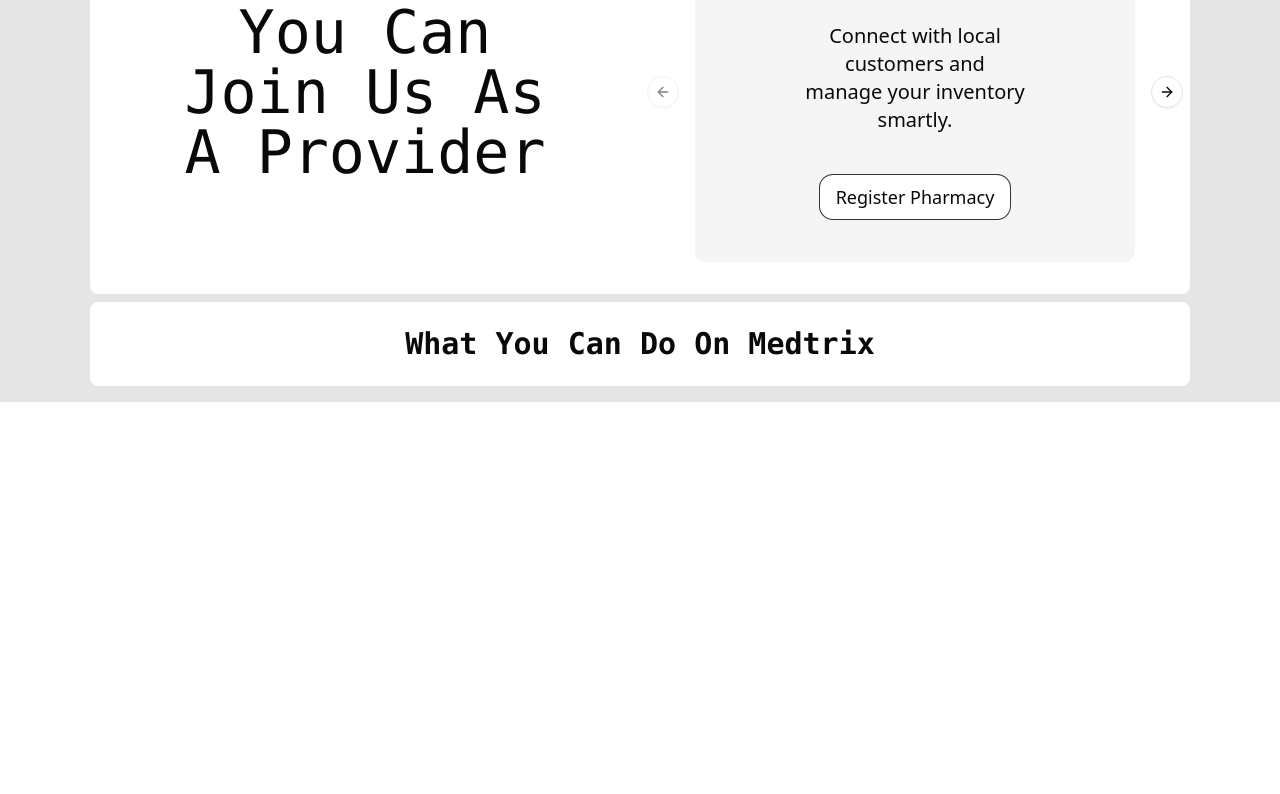
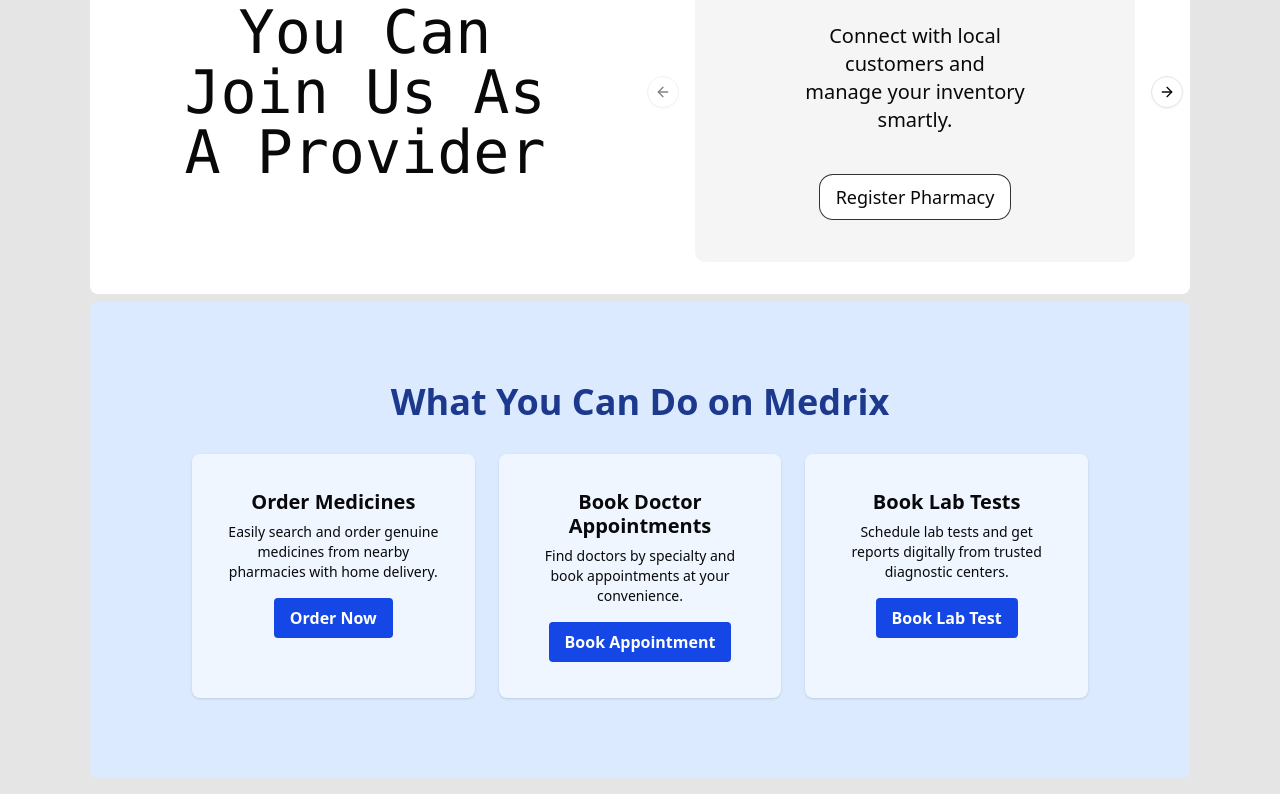
Before and after one commit to P-kaizoku/medtrix_v1, a Next.js app: page / in a window 1280 px wide. Shown: the part 654-1448 px from the top of the page. Before the commit the page ends 1056 px from the top, so only its background shows below. Built offline with nearby package versions, Linux system fonts and the light colour scheme.

Commit message:
fix some bugs and create the medrix services section

```diff
--- /dev/null
+++ b/app/components/MedrixServices.tsx
@@ -0,0 +1,59 @@
+"use client";
+import React from "react";
+
+interface ServiceCardProps {
+  title: string;
+  description: string;
+  buttonText: string;
+  onClick: () => void;
+}
+
+const ServiceCard: React.FC<ServiceCardProps> = ({
+  title,
+  description,
+  buttonText,
+  onClick,
+}) => (
+  <div className="bg-blue-50 rounded-md p-9 text-center shadow-sm hover:shadow-lg transition duration-300 ">
+    <h3 className="text-xl leading-6 font-semibold  mb-2">{title}</h3>
+    <p className="text-sm  mb-4">{description}</p>
+    <button
+      className=" bg-blue-700 hover:bg-blue-900 text-white font-bold py-2 px-4 rounded focus:outline-none focus:shadow-outline transition duration-200"
+      onClick={onClick}
+    >
+      {buttonText}
+    </button>
+  </div>
+);
+
+const MedrixServices: React.FC = () => {
+  return (
+    <div className="py-20 text-center bg-blue-100">
+      <h2 className="text-4xl font-semibold text-blue-900 mb-8 ">
+        What You Can Do on Medrix
+      </h2>
+      <div className="grid grid-cols-1 md:grid-cols-3 gap-6 max-w-4xl mx-auto">
+        <ServiceCard
+          title="Order Medicines"
+          description="Easily search and order genuine medicines from nearby pharmacies with home delivery."
+          buttonText="Order Now"
+          onClick={() => console.log("Order Medicines clicked")}
+        />
+        <ServiceCard
+          title="Book Doctor Appointments"
+          description="Find doctors by specialty and book appointments at your convenience."
+          buttonText="Book Appointment"
+          onClick={() => console.log("Book Doctor Appointments clicked")}
+        />
+        <ServiceCard
+          title="Book Lab Tests"
+          description="Schedule lab tests and get reports digitally from trusted diagnostic centers."
+          buttonText="Book Lab Test"
+          onClick={() => console.log("Book Lab Tests clicked")}
+        />
+      </div>
+    </div>
+  );
+};
+
+export default MedrixServices;
--- a/app/layout.tsx
+++ b/app/layout.tsx
@@ -28,7 +28,7 @@
       <body
         className={`${geistSans.variable} ${geistMono.variable} antialiased`}
       >
-        <div className="h-auto min-h-screen w-screen bg-neutral-200 py-4">
+        <div className="h-auto min-h-screen  bg-neutral-200 py-4">
           <div className="max-w-[1100px] mx-auto">
             <Navbar />
             {children}
--- a/app/page.tsx
+++ b/app/page.tsx
@@ -4,10 +4,11 @@
 import DecodeText from "./components/DecodeText";
 import { BsArrowRight } from "react-icons/bs";
 import ProviderCarousel from "./components/ProviderCarousel";
+import MedrixServices from "./components/MedrixServices";
 
 const Home = () => {
   return (
-    <main>
+    <main className="w-full">
       <section className="text-white py-8 grid grid-cols-2 bg-gradient-to-br from-indigo-500 to-blue-500 mt-2 rounded-md">
         <div className="w-5/6  mx-auto ">
           <h1 className="text-7xl font-bold mt-6 mb-6 text-wrap">
@@ -40,13 +41,8 @@
           <ProviderCarousel />
         </div>
       </section>
-      <section className="bg-white mt-2  rounded-md  flex justify-center items-center p-6">
-        <div>
-          <h2 className="text-3xl  font-semibold font-mono capitalize">
-            What you can do on medtrix
-          </h2>
-        </div>
-        <div></div>
+      <section className="bg-white mt-2 rounded-md overflow-hidden">
+        <MedrixServices />
       </section>
     </main>
   );
```
